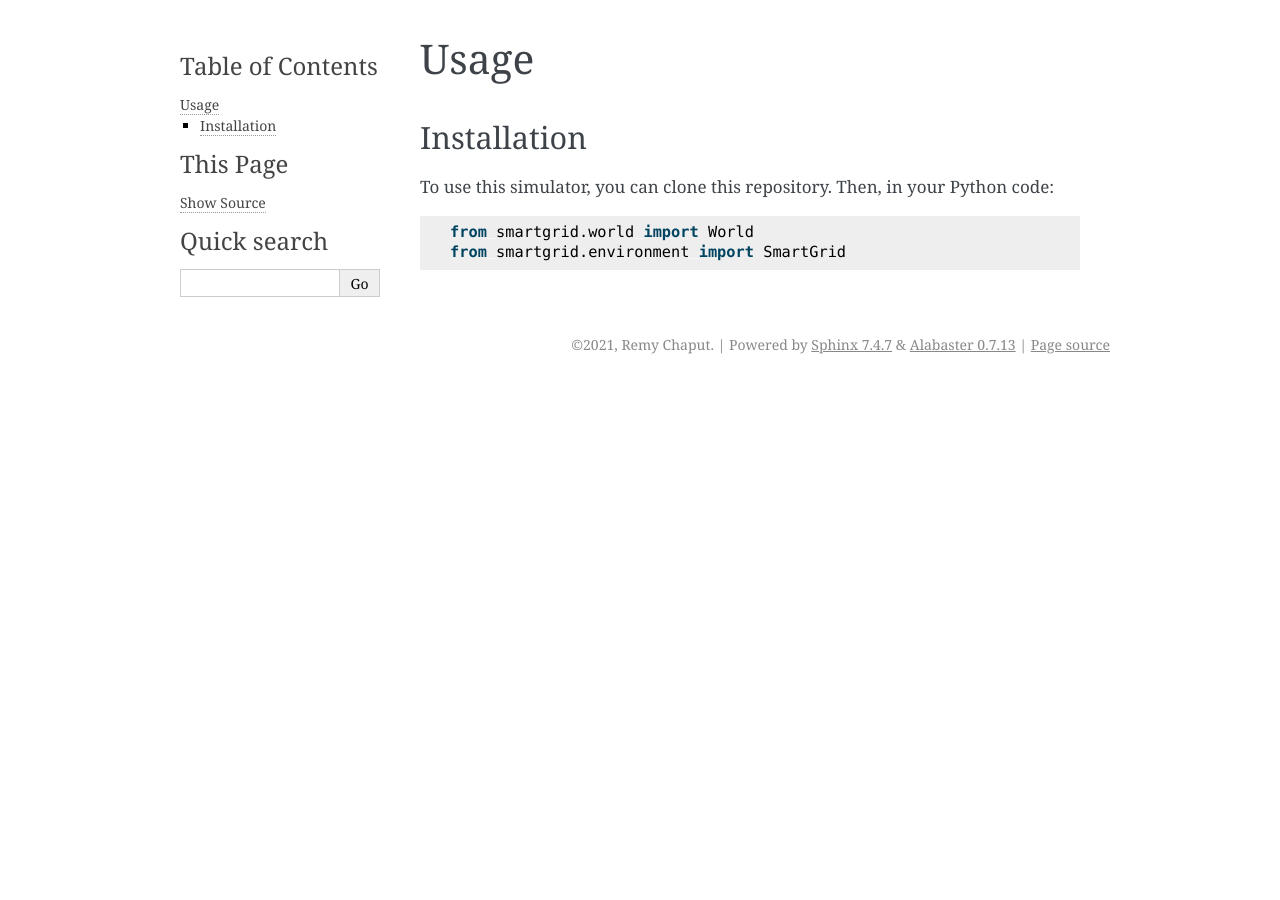
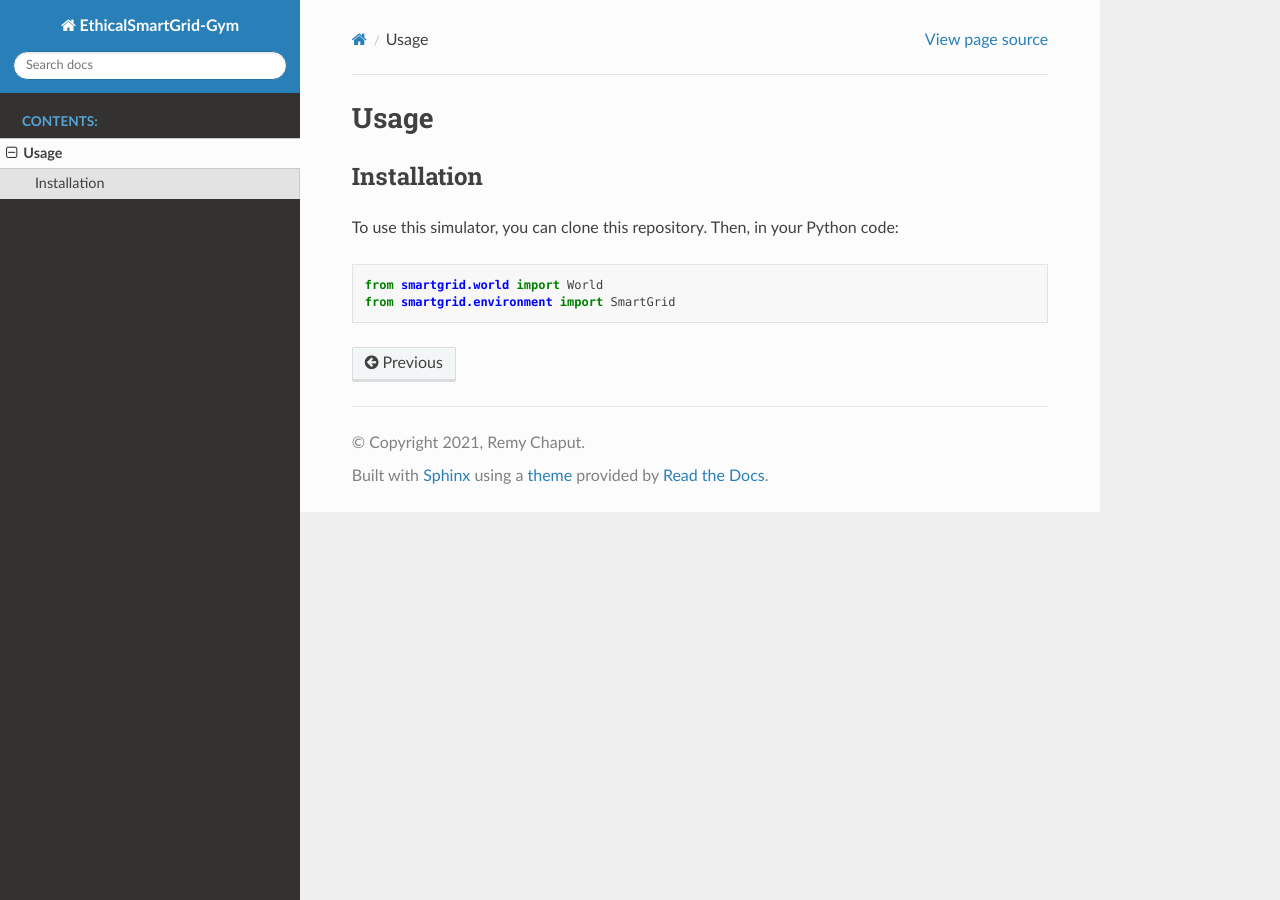
Before and after one commit to ethicsai/ethical-smart-grid, a Sphinx documentation site: the page built from docs/source/usage.rst, in a window 1280 px wide. Built offline with Sphinx 7.4.7 and the Read the Docs theme 2.0.0, drawn with Linux system fonts in a browser that asks for light colours; pages that are not in the unit, such as notebooks, are missing from menus.

Commit message:
[WIP] Better autodoc using sphinx-apidoc
sphinx-apidoc (included in the Makefile as a required rule before building documentation) generates the .rst files for all modules in the smartgrid/ folder. These .rst files include autodoc directives so that Sphinx will automatically generate documentation (except for private members and so on ; configurable with sphinx-apidoc)

```diff
--- a/docs/source/conf.py
+++ b/docs/source/conf.py
@@ -46,7 +46,7 @@
 # The theme to use for HTML and HTML Help pages.  See the documentation for
 # a list of builtin themes.
 #
-html_theme = 'alabaster'
+html_theme = 'sphinx_rtd_theme'
 
 # Add any paths that contain custom static files (such as style sheets) here,
 # relative to this directory. They are copied after the builtin static files,
--- a/docs/source/index.rst
+++ b/docs/source/index.rst
@@ -9,8 +9,7 @@
    :caption: Contents:
 
    usage
-   api
-
+   generated/modules
 
 Indices and tables
 ==================
```
Also changed, not shown: docs/source/api.rst (deleted, +0 -7 lines), 2 other files.
